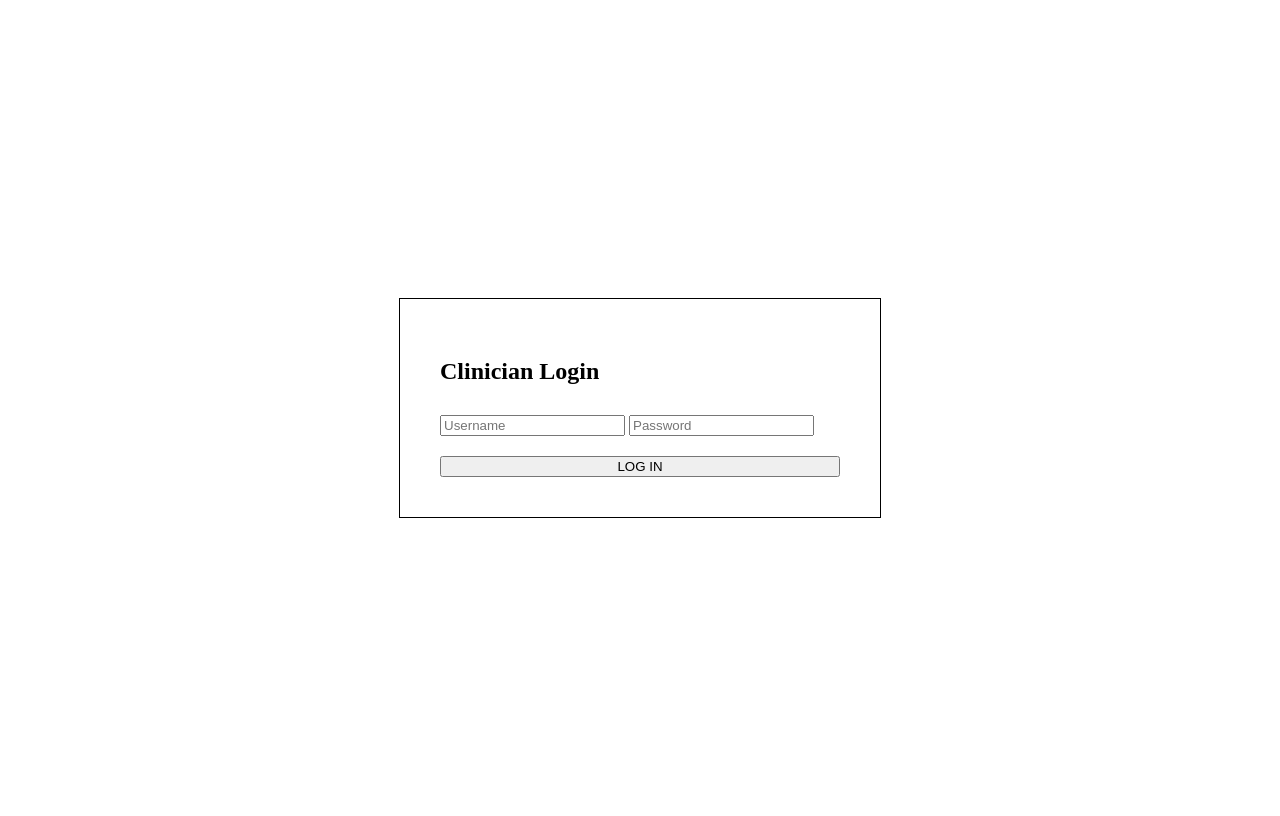
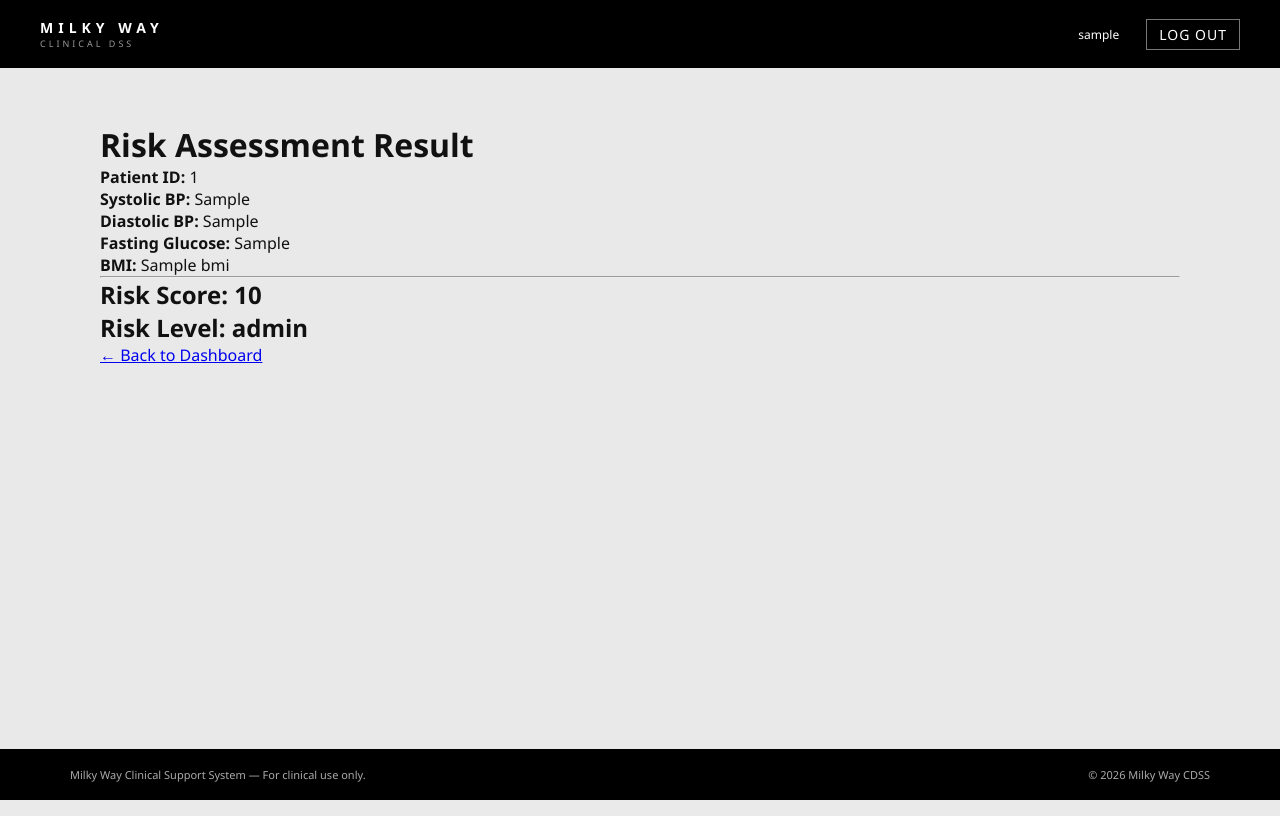
Before and after one commit to Dzoixy/milky-way-new-blood, a FastAPI app: template app/templates/result_view_clinician.html in a window 1280 px wide. Run offline with FastAPI, Linux system fonts and the light colour scheme; the template is opened without the code that fills it: most values are stand-ins (such as "Sample title", 1, 10 or a date in 2020); parts of the project's set-up code (start-up, migrations or seed data) failed here and were passed over.

Commit message:
new viewresult

```diff
--- a/app/templates/result_view_clinician.html
+++ b/app/templates/result_view_clinician.html
@@ -1,21 +1,30 @@
-<!DOCTYPE html>
-<html>
-<head>
-<meta charset="UTF-8">
-<title>Login - Milky Way</title>
-<link rel="stylesheet" href="/static/css/dashboard.css">
-</head>
-<body style="display:flex; align-items:center; justify-content:center; height:100vh;">
+{% extends "base.html" %}
 
-<div style="width:400px; border:1px solid #000; padding:40px; background:#fff;">
-    <h2 style="margin-bottom:30px;">Clinician Login</h2>
+{% block content %}
 
-    <form method="POST" action="/login">
-        <input type="text" name="username" placeholder="Username" required style="margin-bottom:15px;">
-        <input type="password" name="password" placeholder="Password" required style="margin-bottom:20px;">
-        <button class="btn btn-black" style="width:100%;">LOG IN</button>
-    </form>
+<div class="result-container">
+
+    <h1>Risk Assessment Result</h1>
+
+    <div class="result-card">
+
+        <p><strong>Patient ID:</strong> {{ visit.patient_id }}</p>
+        <p><strong>Systolic BP:</strong> {{ visit.systolic_bp }}</p>
+        <p><strong>Diastolic BP:</strong> {{ visit.diastolic_bp }}</p>
+        <p><strong>Fasting Glucose:</strong> {{ visit.fasting_glucose }}</p>
+        <p><strong>BMI:</strong> {{ visit.bmi }}</p>
+
+        <hr>
+
+        <h2>Risk Score: {{ visit.risk_score }}</h2>
+        <h2>Risk Level: {{ visit.risk_level }}</h2>
+
+    </div>
+
+    <a href="/clinician/dashboard" class="btn-back">
+        ← Back to Dashboard
+    </a>
+
 </div>
 
-</body>
-</html>
+{% endblock %}
```
Also changed, not shown: app/routers/auth.py (+0 -10 lines), app/templates/result_view_clincian.html (deleted, +0 -46 lines).
